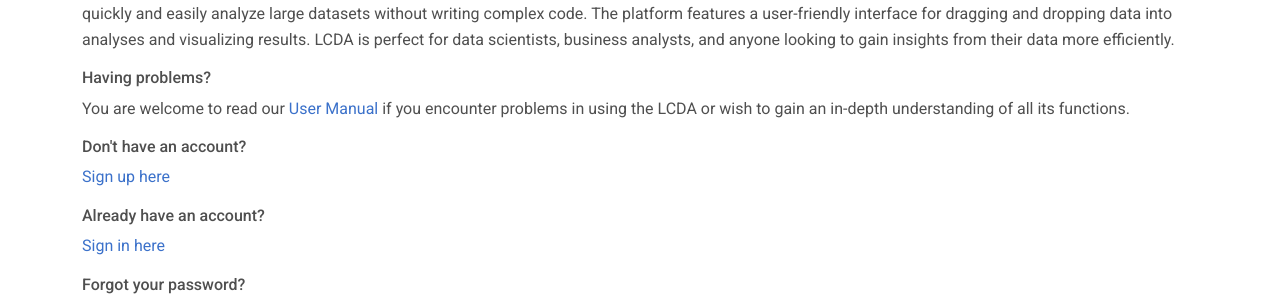
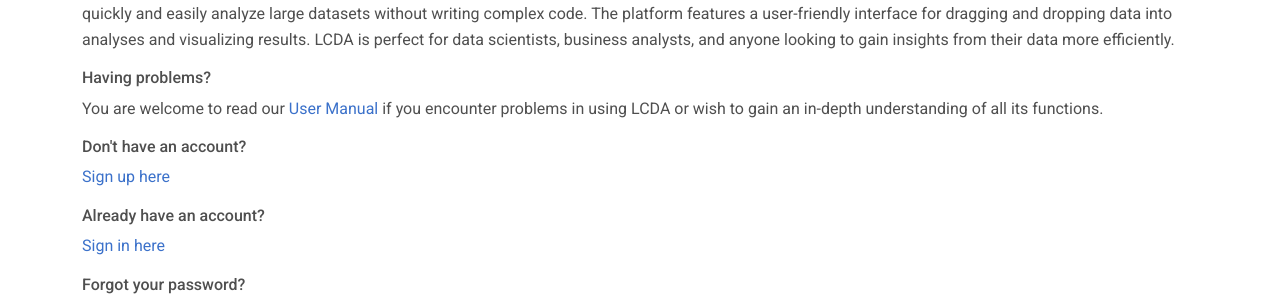
Before and after one commit to COMP208-Team-16-2022-23/Group-Project-Code, a Flask app: page / in a window 1280 px wide. Shown: the part 1054-1354 px from the top of the page. Run offline with Flask 3, Linux system fonts and the light colour scheme; some libraries are stand-ins or nearby versions.

Commit message:
feat: beautify the index page.

```diff
--- a/templates/index.html
+++ b/templates/index.html
@@ -323,7 +323,7 @@
 
         <h6> Having problems?</h6>
         <p> You are welcome to read our <a href='https://guide.lcda.space/'>User Manual</a> if you encounter problems
-            in using the LCDA or wish to gain an in-depth understanding of all its functions.
+            in using LCDA or wish to gain an in-depth understanding of all its functions.
         </p>
 
         {#                <p>Know more about our team? <br><a href="{{ url_for('legal.about') }}"><b>About us</b></a></p> #}
```
